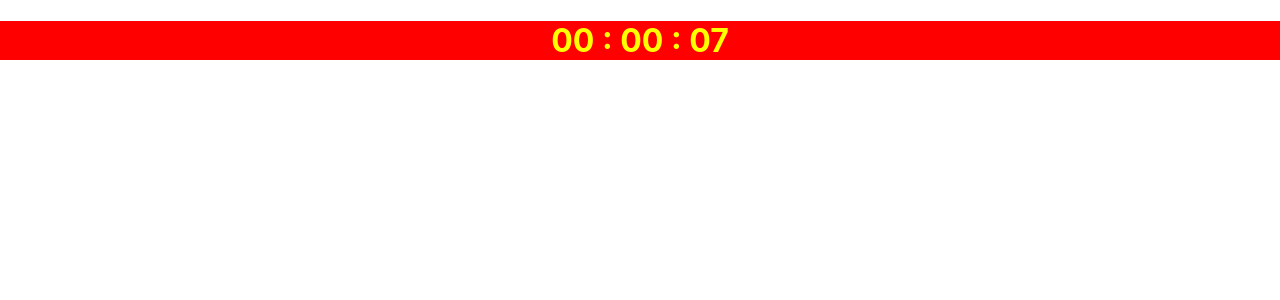
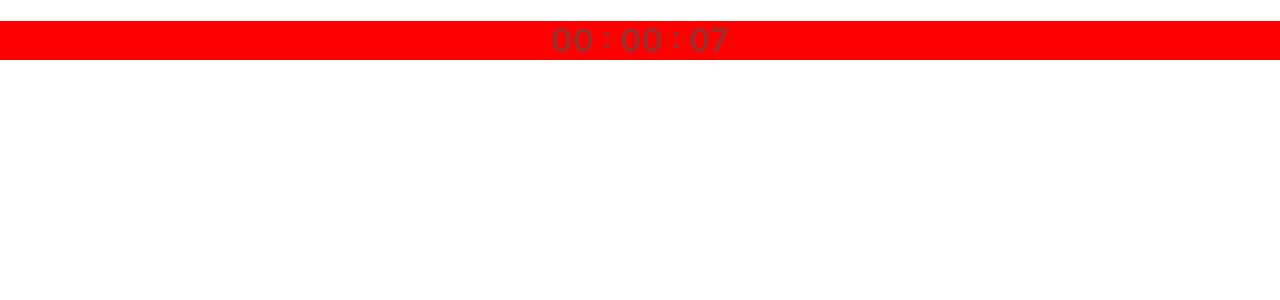
Before and after one commit to qamar345/local-repo, a React (Create React App) app: page / in a window 1280 px wide. Shown: the top 300 px of the page. Built offline with nearby package versions, Linux system fonts and the light colour scheme.

Commit message:
update build

```diff
--- a/src/App.css
+++ b/src/App.css
@@ -1,6 +1,6 @@
 .App {
   text-align: center;
   background-color: red;
-  color: yellow;
+  color: brown;
   font-weight: bold;
 }
```
Also changed, not shown: 6 other files (tests, documents, lock files or other folders).
